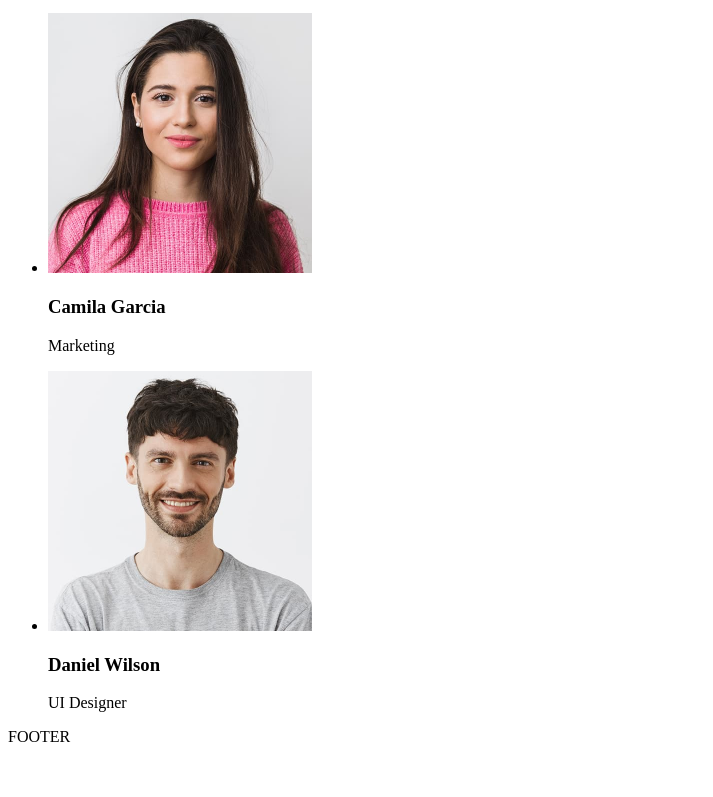
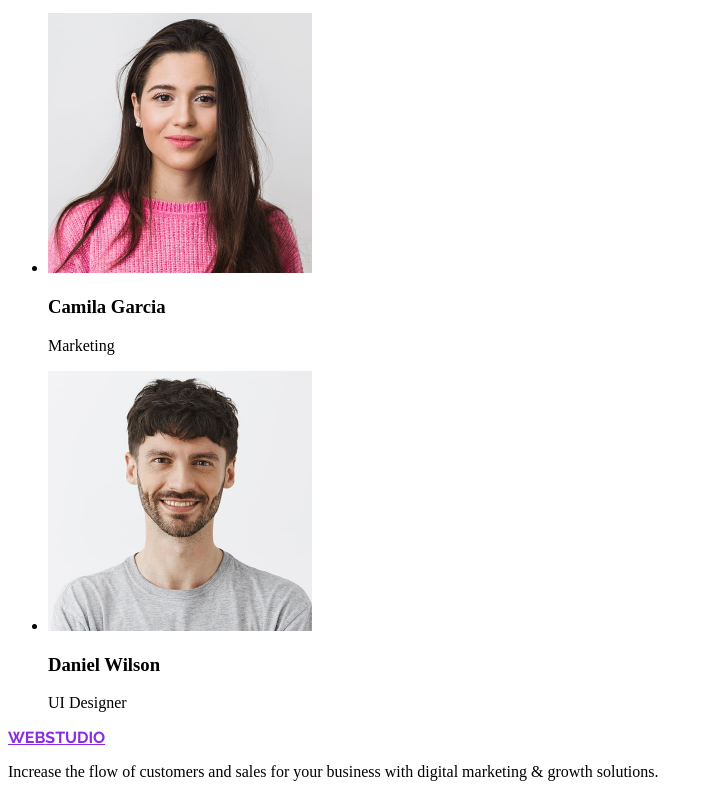
Before and after one commit to Kuchinskiy/goit-hw-01, a plain HTML site: page index.html in a window 1280 px wide. Shown: the part 1363-2160 px from the top of the page, without its empty margins (0-713 px from the left). Before the commit the page ends 2117 px from the top, so only its background shows below. Drawn offline with Linux system fonts and the light colour scheme.

Commit message:
add footer

```diff
--- a/index.html
+++ b/index.html
@@ -15,7 +15,7 @@
 <!-- Header -->
 	<header>
 		<nav>
-			<a class="logo" href="/">webstudio</a>
+			<a class="logo" href="/"><span>web</span>studio</a>
 			<ul>
 				<li><a href="#">Studio</a></li>
 				<li><a href="#">Portfolio</a></li>
@@ -94,6 +94,9 @@
 		</section>
 	</main>
 
-	<footer>FOOTER</footer>
+	<footer>
+		<a class="logo" href="/"><span>web</span>studio</a>
+		<p>Increase the flow of customers and sales for your business with digital marketing & growth solutions.</p>
+	</footer>
 </body>
 </html>
```
